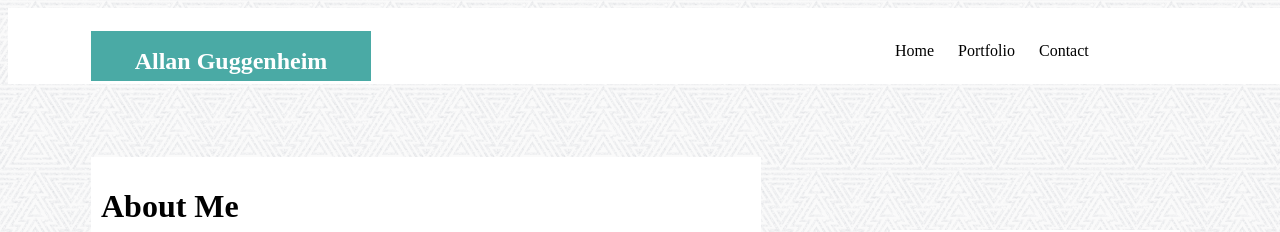
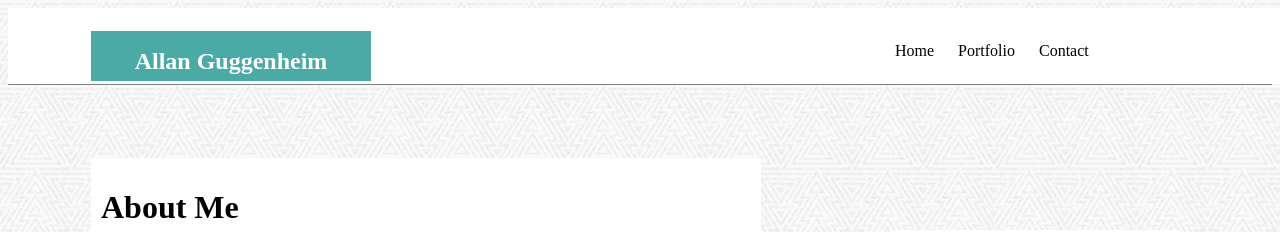
Before and after one commit to allanguggenheim/Basic-Portfolio, a plain HTML site: page index.html in a window 1280 px wide. Shown: the top 232 px of the page. Drawn offline with Linux system fonts and the light colour scheme.

Commit message:
initial site files

```diff
--- a/assets/css/style.css
+++ b/assets/css/style.css
@@ -100,6 +100,12 @@ aside.rightpane {
 
 }
 
+#grey_bar {
+	background-color: gray;
+	height: 1px;
+
+}
+
 #footer_grey {
 	background-color: #666666;
 	height: 115px;
--- a/index.html
+++ b/index.html
@@ -24,6 +24,8 @@
 			    </td>
 			</tr>
 		</table>
+	</div>
+	<div id="grey_bar">
 	</div>
 </header>
 
@@ -121,6 +123,7 @@ align="left" width="40%" height="40%" >
 
 </body>
 <footer>
+
 	<div id="footer_green">
 	</div>
 	<div id="footer_grey">
```
Also changed, not shown: contact.html (+2 -0 lines), portfolio.html (+2 -0 lines).
